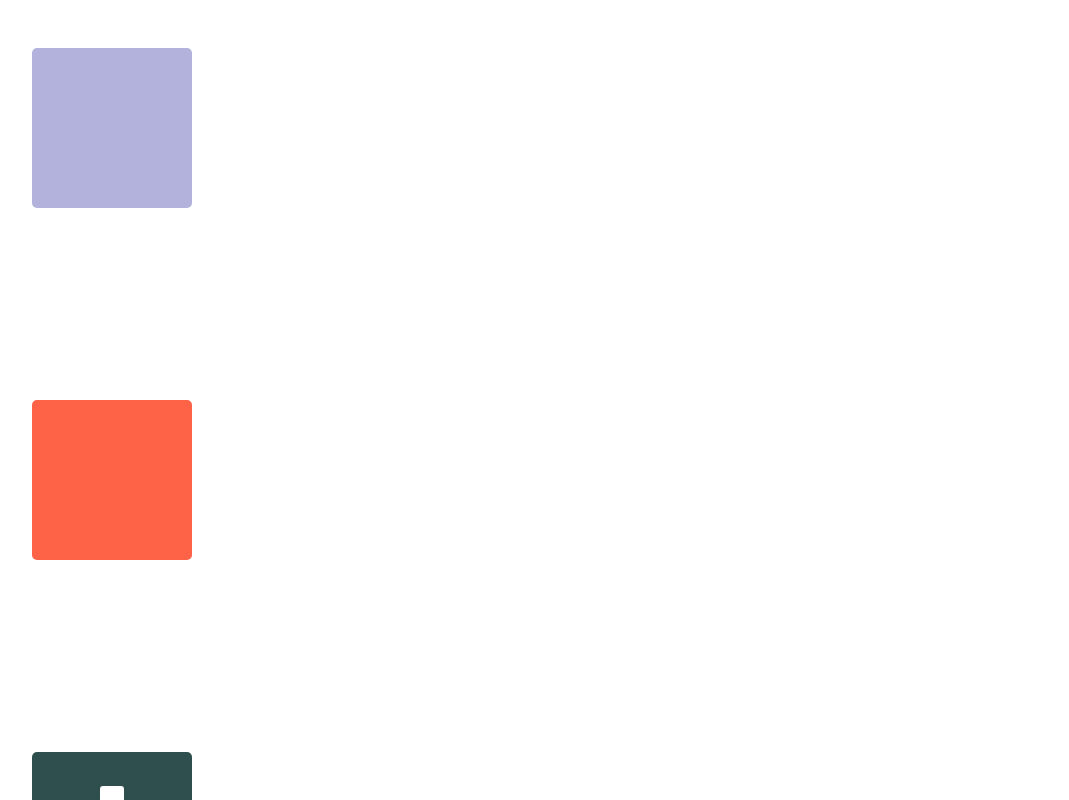
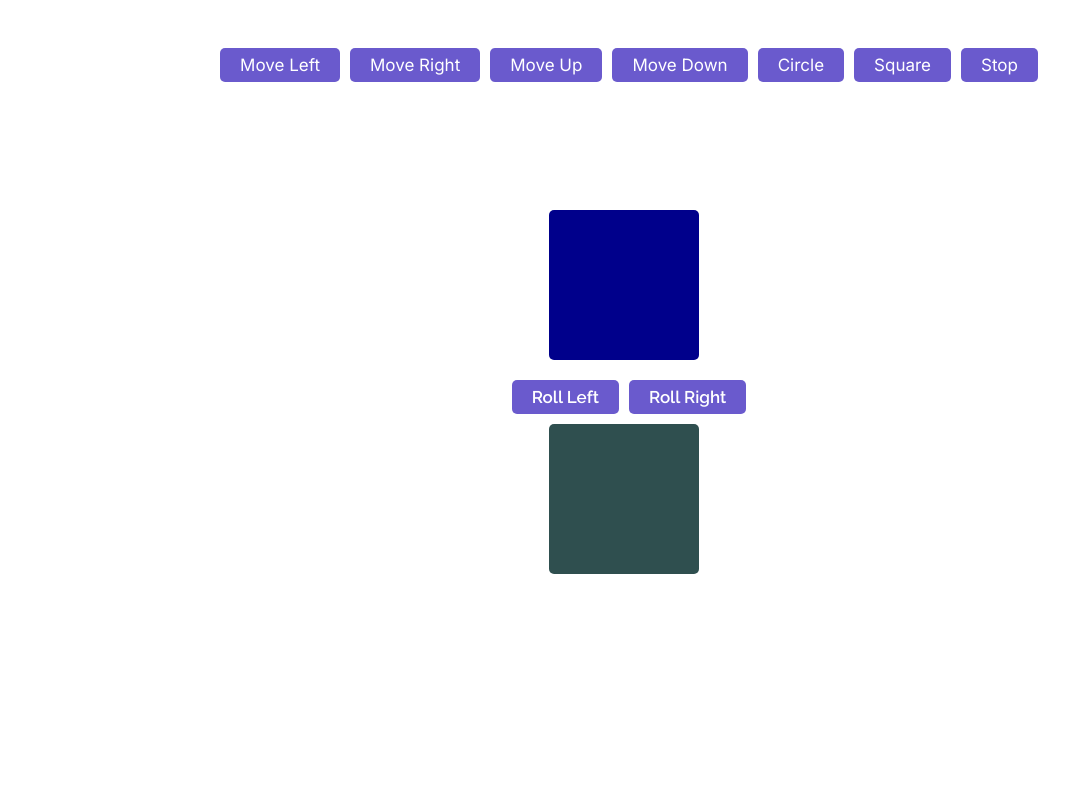
Before and after one commit to Abu-Sameer/motion, a React (Create React App) app: page / in a window 1280 px wide. Shown: the top 800 px of the page, without its empty margins (16-1085 px from the left). Built offline with nearby package versions, Linux system fonts and the light colour scheme; a web font is replaced by a local one.

Commit message:
Class Framer-Motion

```diff
--- a/src/App.css
+++ b/src/App.css
@@ -6,4 +6,6 @@
 
 .App {
   padding: 3rem;
+  display: flex;
+  justify-content: center;
 }
--- a/src/App.js
+++ b/src/App.js
@@ -1,18 +1,20 @@
 import './App.css';
-import Box1 from './component/Box1/Box1';
-import Box2 from './component/Box2/Box2';
-import Box3 from './component/Box3/Box3';
-import Box4 from './component/Box4/Box4';
-import Box5 from './component/Box5/Box5';
+import TestBox from './TestBox';
+// import Box1 from './component/Box1/Box1';
+// import Box2 from './component/Box2/Box2';
+// import Box3 from './component/Box3/Box3';
+// import Box4 from './component/Box4/Box4';
+// import Box5 from './component/Box5/Box5';
 
 function App() {
   return (
     <div className="App">
-      <Box1 />
+      <TestBox />
+      {/* <Box1 />
       <Box2 />
       <Box3 />
       <Box4 />
-      <Box5 />
+      <Box5 /> */}
     </div>
   );
 }
--- /dev/null
+++ b/src/TestBox.css
@@ -0,0 +1,55 @@
+.testContainer {
+  display: flex;
+  justify-content: center;
+  align-items: center;
+  flex-direction: column;
+  height: 70vh;
+}
+
+.cont {
+  width: 150px;
+  height: 150px;
+  padding: 10px;
+  background-color: darkblue;
+  border-radius: 5px;
+}
+
+.conto {
+  width: 150px;
+  height: 150px;
+  padding: 10px;
+  background-color: darkslategray;
+  border-radius: 5px;
+}
+
+.main-btn button {
+  margin-bottom: 30px;
+  margin-left: 10px;
+  padding: 7px 20px;
+  border: none;
+  border-radius: 5px;
+  font-size: 17px;
+  background-color: slateblue;
+  color: white;
+  font-family: 'inter', sans-serif;
+  text-transform: capitalize;
+  cursor: pointer;
+}
+
+.btn {
+  margin-top: 20px;
+}
+
+.btn button {
+  margin-bottom: 10px;
+  margin-left: 10px;
+  padding: 7px 20px;
+  border: none;
+  border-radius: 5px;
+  font-size: 17px;
+  background-color: slateblue;
+  color: white;
+  font-family: 'raleway', sans-serif;
+  text-transform: capitalize;
+  cursor: pointer;
+}
--- /dev/null
+++ b/src/TestBox.jsx
@@ -0,0 +1,110 @@
+import React from 'react';
+import { motion, useAnimation } from 'framer-motion';
+import './TestBox.css';
+
+export default function TestBox() {
+  const control = useAnimation();
+  const controller = useAnimation();
+  return (
+    <div className="main">
+      <div className="main-btn">
+        <button
+          onClick={() => {
+            control.start({
+              x: -600,
+              rotate: -360,
+              transition: { duration: 3 },
+            });
+          }}
+        >
+          move left
+        </button>
+        <button
+          onClick={() => {
+            control.start({
+              x: 600,
+              rotate: 360,
+              transition: { duration: 3 },
+            });
+          }}
+        >
+          move right
+        </button>
+        <button
+          onClick={() => {
+            control.start({
+              y: -300,
+              rotate: -270,
+              transition: { duration: 3 },
+            });
+          }}
+        >
+          move up
+        </button>
+        <button
+          onClick={() => {
+            control.start({ y: 300, rotate: 270, transition: { duration: 3 } });
+          }}
+        >
+          move down
+        </button>
+        <button
+          onClick={() => {
+            control.start({ borderRadius: '50%', transition: { duration: 2 } });
+          }}
+        >
+          circle
+        </button>
+        <button
+          onClick={() => {
+            control.start({
+              borderRadius: '5px',
+              transition: { duration: 2 },
+            });
+          }}
+        >
+          square
+        </button>
+        <button
+          onClick={() => {
+            control.stop();
+          }}
+        >
+          stop
+        </button>
+      </div>
+      <div className="testContainer">
+        <motion.div className="cont" animate={control} />
+        <div className="btn">
+          <button
+            onClick={() => {
+              controller.start({
+                x: 600,
+                rotate: 360,
+                opacity: 1,
+                initial: { opacity: 0.3 },
+                transition: { type: 'spring', stiffness: 30 },
+              });
+            }}
+          >
+            roll left
+          </button>
+          <button
+            onClick={() => {
+              controller.start({
+                x: -600,
+                rotate: -360,
+                opacity: 1,
+                initial: { opacity: 0.3 },
+                transition: { type: 'spring', stiffness: 30 },
+              });
+            }}
+          >
+            roll right
+          </button>
+        </div>
+        <motion.div className="conto" animate={controller} />
+      </div>
+    </div>
+  );
+}
```
